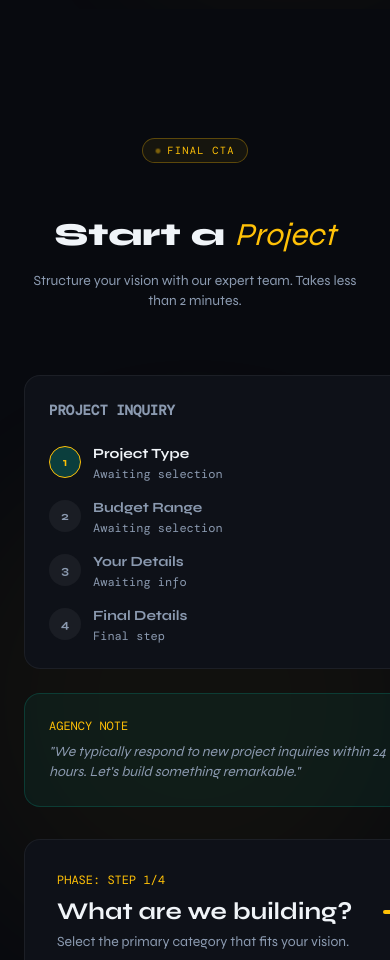
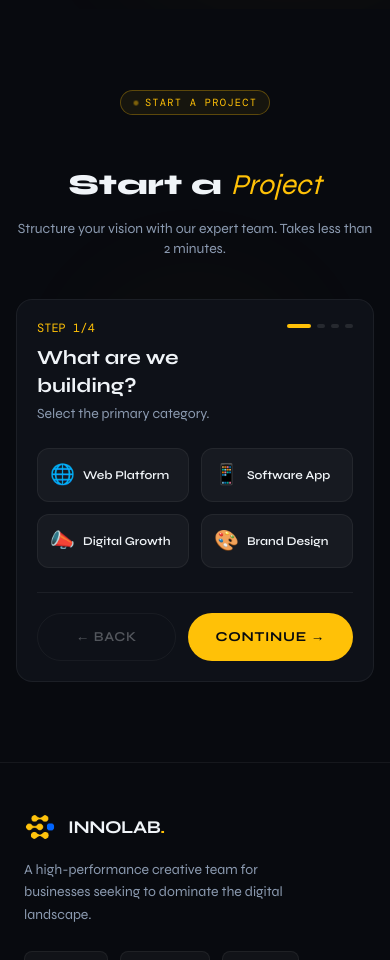
Before and after one commit to kyawMhtet/innolab-website, a Next.js app: page / in a window 390 px wide. Shown: the part 11040-12000 px from the top of the page. Built offline with nearby package versions, Linux system fonts and the light colour scheme; a web font is replaced by a local one.

Commit message:
fix contact responsive

```diff
--- a/src/components/Contact.tsx
+++ b/src/components/Contact.tsx
@@ -34,63 +34,40 @@ export default function Contact() {
     return () => observer.disconnect();
   }, []);
 
-  const handleSubmit = () => {
-    setSubmitted(true);
-  };
-
-  const stepTitles = {
-    1: "What are we building?",
-    2: "What is your budget?",
-    3: "Tell us about you.",
-    4: "Final details.",
-  };
-
-  const stepDesc = {
-    1: "Select the primary category that fits your vision.",
-    2: "Define the investment level for this project.",
-    3: "Help us get to know you better.",
-    4: "Anything else we should know?",
-  };
+  const stepTitles = { 1: "What are we building?", 2: "What is your budget?", 3: "Tell us about you.", 4: "Final details." };
+  const stepDesc = { 1: "Select the primary category.", 2: "Define the investment level.", 3: "Help us get to know you.", 4: "Anything else we should know?" };
 
   if (submitted) {
     return (
-      <section id="contact" className="py-32 relative flex items-center justify-center min-h-screen">
-        <div className="text-center animate-stagger">
+      <section id="contact" className="py-20 sm:py-32 relative flex items-center justify-center min-h-screen px-4">
+        <div className="text-center animate-stagger max-w-lg mx-auto">
           <div className="flex justify-center mb-8">
-            <div
-              className="w-24 h-24 rounded-full flex items-center justify-center"
-              style={{ background: "rgba(0,245,212,0.15)", border: "2px solid var(--cyan)" }}
-            >
-              <svg width="40" height="40" viewBox="0 0 24 24" fill="none" stroke="var(--cyan)" strokeWidth="2.5">
+            <div className="w-20 h-20 sm:w-24 sm:h-24 rounded-full flex items-center justify-center"
+              style={{ background: "rgba(255,193,7,0.15)", border: "2px solid var(--yellow)" }}>
+              <svg width="36" height="36" viewBox="0 0 24 24" fill="none" stroke="var(--yellow)" strokeWidth="2.5">
                 <path d="M20 6L9 17l-5-5" />
               </svg>
             </div>
           </div>
           <div className="badge mx-auto mb-6">Inquiry Received</div>
-          <h2
-            className="font-extrabold mb-4"
-            style={{ fontSize: "clamp(2rem, 6vw, 4.5rem)" }}
-          >
-            YOUR JOURNEY{" "}
-            <span style={{ color: "var(--cyan)" }}>STARTS NOW</span>
+          <h2 className="font-extrabold mb-4" style={{ fontSize: "clamp(1.8rem, 6vw, 4.5rem)" }}>
+            YOUR JOURNEY{" "}<span style={{ color: "var(--yellow)" }}>STARTS NOW</span>
           </h2>
-          <p className="mb-8 text-sm" style={{ color: "var(--text-secondary)" }}>
+          <p className="mb-8 text-sm px-2" style={{ color: "var(--text-secondary)" }}>
             Thank you for reaching out. Our team is already reviewing your details.
-            <br />
-            Expect a <strong style={{ color: "var(--text-primary)" }}>personal response</strong> within 24 hours.
+            <br />Expect a <strong style={{ color: "var(--text-primary)" }}>personal response</strong> within 24 hours.
           </p>
-          <div className="flex gap-4 justify-center flex-wrap">
-            <a href="#work" className="btn-primary">Explore Our Work →</a>
-            <button className="btn-outline" onClick={() => { setSubmitted(false); setStep(1); setSelectedType(""); setSelectedBudget(""); setForm({ name: "", email: "", company: "", message: "" }); }}>
+          <div className="flex flex-col sm:flex-row gap-3 justify-center items-center">
+            <a href="#work" className="btn-primary w-full sm:w-auto justify-center">Explore Our Work →</a>
+            <button className="btn-outline w-full sm:w-auto justify-center"
+              onClick={() => { setSubmitted(false); setStep(1); setSelectedType(""); setSelectedBudget(""); setForm({ name: "", email: "", company: "", message: "" }); }}>
               Back to Home
             </button>
           </div>
-          <div className="flex gap-8 justify-center mt-12">
+          <div className="flex flex-wrap gap-4 sm:gap-8 justify-center mt-10 sm:mt-12">
             {["Secure Intake", "Quick Response", "Elite Quality"].map((label) => (
               <div key={label} className="flex items-center gap-2 text-xs font-mono" style={{ color: "var(--text-secondary)" }}>
-                <svg width="12" height="12" viewBox="0 0 24 24" fill="none" stroke="var(--cyan)" strokeWidth="2">
-                  <path d="M20 6L9 17l-5-5" />
-                </svg>
+                <svg width="12" height="12" viewBox="0 0 24 24" fill="none" stroke="var(--yellow)" strokeWidth="2"><path d="M20 6L9 17l-5-5" /></svg>
                 {label}
               </div>
             ))}
@@ -101,36 +78,26 @@ export default function Contact() {
   }
 
   return (
-    <section id="contact" className="py-32 relative" ref={ref}>
-      <div
-        className="blob"
-        style={{ width: "500px", height: "500px", background: "var(--cyan)", top: "50%", left: "50%", transform: "translate(-50%,-50%)", opacity: 0.04 }}
-      />
+    <section id="contact" className="py-20 sm:py-32 relative px-4" ref={ref}>
+      <div className="blob" style={{ width: "50vw", height: "50vw", background: "var(--yellow)", top: "50%", left: "50%", transform: "translate(-50%,-50%)", opacity: 0.04 }} />
 
-      <div className="max-w-6xl mx-auto px-6 lg:px-12 relative z-10">
+      <div className="max-w-6xl mx-auto relative z-10">
         {/* Header */}
-        <div className="reveal text-center mb-16">
-          <span className="badge mb-6">Final CTA</span>
-          <h2
-            className="font-extrabold mt-6"
-            style={{ fontSize: "clamp(2rem, 5vw, 4rem)" }}
-          >
-            Start a{" "}
-            <span style={{ color: "var(--cyan)", fontStyle: "italic", fontWeight: 400 }}>Project</span>
+        <div className="reveal text-center mb-10 sm:mb-16">
+          <span className="badge mb-6">Start a Project</span>
+          <h2 className="font-extrabold mt-6" style={{ fontSize: "clamp(1.8rem, 5vw, 4rem)" }}>
+            Start a{" "}<span style={{ color: "var(--yellow)", fontStyle: "italic", fontWeight: 400 }}>Project</span>
           </h2>
           <p className="mt-3 text-sm" style={{ color: "var(--text-secondary)" }}>
             Structure your vision with our expert team. Takes less than 2 minutes.
           </p>
         </div>
 
-        <div className="reveal grid lg:grid-cols-3 gap-8">
-          {/* Sidebar */}
-          <div className="space-y-6">
-            {/* Progress steps */}
+        <div className="reveal grid grid-cols-1 lg:grid-cols-3 gap-6 sm:gap-8">
+          {/* Sidebar — hidden on mobile, shown on lg */}
+          <div className="hidden lg:block space-y-6">
             <div className="glow-card rounded-2xl p-6">
-              <h3 className="text-sm font-bold mb-6 font-mono" style={{ color: "var(--text-secondary)" }}>
-                PROJECT INQUIRY
-              </h3>
+              <h3 className="text-sm font-bold mb-6 font-mono" style={{ color: "var(--text-secondary)" }}>PROJECT INQUIRY</h3>
               <div className="space-y-4">
                 {[
                   { num: 1, label: "Project Type", val: selectedType || "Awaiting selection" },
@@ -142,17 +109,15 @@ export default function Contact() {
                     <div
                       className="w-8 h-8 rounded-full flex items-center justify-center text-xs font-bold flex-shrink-0 mt-0.5 transition-all duration-300"
                       style={{
-                        background: step > s.num ? "var(--cyan)" : step === s.num ? "rgba(0,245,212,0.2)" : "rgba(255,255,255,0.05)",
-                        color: step > s.num ? "#080c10" : step === s.num ? "var(--cyan)" : "var(--text-secondary)",
-                        border: step === s.num ? "1px solid var(--cyan)" : "1px solid transparent",
+                        background: step > s.num ? "var(--yellow)" : step === s.num ? "rgba(255,193,7,0.2)" : "rgba(255,255,255,0.05)",
+                        color: step > s.num ? "#080c10" : step === s.num ? "var(--yellow)" : "var(--text-secondary)",
+                        border: step === s.num ? "1px solid var(--yellow)" : "1px solid transparent",
                       }}
                     >
                       {step > s.num ? "✓" : s.num}
                     </div>
                     <div>
-                      <div className="text-sm font-bold" style={{ color: step >= s.num ? "var(--text-primary)" : "var(--text-secondary)" }}>
-                        {s.label}
-                      </div>
+                      <div className="text-sm font-bold" style={{ color: step >= s.num ? "var(--text-primary)" : "var(--text-secondary)" }}>{s.label}</div>
                       <div className="text-xs font-mono mt-0.5" style={{ color: "var(--text-secondary)" }}>
                         {step > s.num ? (s.num === 1 ? selectedType : s.num === 2 ? selectedBudget : s.num === 3 ? form.name : s.val) : s.val}
                       </div>
@@ -161,13 +126,8 @@ export default function Contact() {
                 ))}
               </div>
             </div>
-
-            {/* Agency note */}
-            <div
-              className="rounded-2xl p-6"
-              style={{ background: "rgba(0,245,212,0.05)", border: "1px solid rgba(0,245,212,0.15)" }}
-            >
-              <div className="text-xs font-mono mb-2" style={{ color: "var(--cyan)" }}>AGENCY NOTE</div>
+            <div className="rounded-2xl p-6" style={{ background: "rgba(255,193,7,0.05)", border: "1px solid rgba(255,193,7,0.15)" }}>
+              <div className="text-xs font-mono mb-2" style={{ color: "var(--yellow)" }}>AGENCY NOTE</div>
               <p className="text-sm italic" style={{ color: "var(--text-secondary)" }}>
                 "We typically respond to new project inquiries within 24 business hours. Let's build something remarkable."
               </p>
@@ -176,194 +136,117 @@ export default function Contact() {
 
           {/* Main form panel */}
           <div className="lg:col-span-2">
-            <div className="glow-card rounded-2xl p-8 min-h-96">
-              <div className="flex items-center justify-between mb-8">
+            <div className="glow-card rounded-2xl p-5 sm:p-8">
+              {/* Step header */}
+              <div className="flex items-start justify-between mb-6 sm:mb-8 gap-4">
                 <div>
-                  <div className="text-xs font-mono mb-2" style={{ color: "var(--cyan)" }}>
-                    PHASE: STEP {step}/4
-                  </div>
-                  <h3 className="text-2xl font-bold">{stepTitles[step]}</h3>
-                  <p className="text-sm mt-1" style={{ color: "var(--text-secondary)" }}>
-                    {stepDesc[step]}
-                  </p>
+                  <div className="text-xs font-mono mb-2" style={{ color: "var(--yellow)" }}>STEP {step}/4</div>
+                  <h3 className="text-xl sm:text-2xl font-bold">{stepTitles[step]}</h3>
+                  <p className="text-sm mt-1" style={{ color: "var(--text-secondary)" }}>{stepDesc[step]}</p>
                 </div>
-                {/* Step indicator */}
-                <div className="flex gap-1.5">
+                <div className="flex gap-1.5 flex-shrink-0 mt-1">
                   {[1, 2, 3, 4].map((s) => (
-                    <div
-                      key={s}
-                      className="h-1 rounded-full transition-all duration-300"
-                      style={{
-                        width: s === step ? "24px" : "8px",
-                        background: s <= step ? "var(--cyan)" : "rgba(255,255,255,0.1)",
-                      }}
-                    />
+                    <div key={s} className="h-1 rounded-full transition-all duration-300"
+                      style={{ width: s === step ? "24px" : "8px", background: s <= step ? "var(--yellow)" : "rgba(255,255,255,0.1)" }} />
                   ))}
                 </div>
               </div>
 
-              {/* Step 1 — Project type */}
+              {/* Step 1 */}
               {step === 1 && (
                 <div className="grid grid-cols-2 gap-3">
                   {projectTypes.map((pt) => (
-                    <button
-                      key={pt.label}
-                      onClick={() => setSelectedType(pt.label)}
-                      className="rounded-xl p-4 text-left transition-all duration-200 flex items-center gap-3 font-medium"
+                    <button key={pt.label} onClick={() => setSelectedType(pt.label)}
+                      className="rounded-xl p-3 sm:p-4 text-left transition-all duration-200 flex items-center gap-2 sm:gap-3"
                       style={{
-                        background: selectedType === pt.label ? "var(--cyan)" : "rgba(255,255,255,0.04)",
+                        background: selectedType === pt.label ? "var(--yellow)" : "rgba(255,255,255,0.04)",
                         color: selectedType === pt.label ? "#080c10" : "var(--text-primary)",
-                        border: selectedType === pt.label ? "1px solid var(--cyan)" : "1px solid var(--border)",
-                      }}
-                    >
-                      <span className="text-2xl">{pt.icon}</span>
-                      <span className="text-sm font-semibold">{pt.label}</span>
+                        border: selectedType === pt.label ? "1px solid var(--yellow)" : "1px solid var(--border)",
+                      }}>
+                      <span className="text-xl sm:text-2xl">{pt.icon}</span>
+                      <span className="text-xs sm:text-sm font-semibold">{pt.label}</span>
                     </button>
                   ))}
                 </div>
               )}
 
-              {/* Step 2 — Budget */}
+              {/* Step 2 */}
               {step === 2 && (
                 <div className="space-y-3">
                   {budgets.map((b) => (
-                    <button
-                      key={b.tier}
-                      onClick={() => setSelectedBudget(b.range)}
-                      className="w-full rounded-xl p-4 text-left transition-all duration-200 flex items-center justify-between"
+                    <button key={b.tier} onClick={() => setSelectedBudget(b.range)}
+                      className="w-full rounded-xl p-3 sm:p-4 text-left transition-all duration-200 flex items-center justify-between"
                       style={{
-                        background: selectedBudget === b.range ? "rgba(0,245,212,0.1)" : "rgba(255,255,255,0.03)",
-                        color: selectedBudget === b.range ? "var(--cyan)" : "var(--text-primary)",
-                        border: selectedBudget === b.range ? "1px solid var(--cyan)" : "1px solid var(--border)",
-                      }}
-                    >
+                        background: selectedBudget === b.range ? "rgba(255,193,7,0.1)" : "rgba(255,255,255,0.03)",
+                        color: selectedBudget === b.range ? "var(--yellow)" : "var(--text-primary)",
+                        border: selectedBudget === b.range ? "1px solid var(--yellow)" : "1px solid var(--border)",
+                      }}>
                       <span className="text-xs font-mono" style={{ color: "var(--text-secondary)" }}>{b.tier}</span>
-                      <span className="font-bold">{b.range}</span>
+                      <span className="font-bold text-sm sm:text-base">{b.range}</span>
                     </button>
                   ))}
-                  <div
-                    className="rounded-xl p-4 mt-4"
-                    style={{ background: "rgba(255,255,255,0.03)", border: "1px solid var(--border)" }}
-                  >
-                    <p className="text-xs" style={{ color: "var(--text-secondary)" }}>
-                      <span style={{ color: "var(--cyan)" }}>✓ </span>
-                      Transparency in budget allows us to prioritize features that drive the highest ROI for your brand from day one.
-                    </p>
+                </div>
+              )}
+
+              {/* Step 3 */}
+              {step === 3 && (
+                <div className="space-y-4">
+                  <div className="grid grid-cols-1 sm:grid-cols-2 gap-4">
+                    <div>
+                      <label className="text-xs font-mono mb-2 block" style={{ color: "var(--text-secondary)" }}>Your Name *</label>
+                      <input className="input-field" placeholder="John Smith" value={form.name} onChange={(e) => setForm({ ...form, name: e.target.value })} />
+                    </div>
+                    <div>
+                      <label className="text-xs font-mono mb-2 block" style={{ color: "var(--text-secondary)" }}>Email Address *</label>
+                      <input className="input-field" placeholder="john@company.com" value={form.email} onChange={(e) => setForm({ ...form, email: e.target.value })} />
+                    </div>
+                  </div>
+                  <div>
+                    <label className="text-xs font-mono mb-2 block" style={{ color: "var(--text-secondary)" }}>Company / Business Name</label>
+                    <input className="input-field" placeholder="Acme Corp" value={form.company} onChange={(e) => setForm({ ...form, company: e.target.value })} />
+                  </div>
+                  <div>
+                    <label className="text-xs font-mono mb-2 block" style={{ color: "var(--text-secondary)" }}>Phone / WhatsApp (optional)</label>
+                    <input className="input-field" placeholder="+1 234 567 8900" />
                   </div>
                 </div>
               )}
 
-              {/* Step 3 — Contact details */}
-              {step === 3 && (
-                <div className="space-y-4">
-                  <div className="grid grid-cols-2 gap-4">
-                    <div>
-                      <label className="text-xs font-mono mb-2 block" style={{ color: "var(--text-secondary)" }}>
-                        Your Name *
-                      </label>
-                      <input
-                        className="input-field"
-                        placeholder="John Smith"
-                        value={form.name}
-                        onChange={(e) => setForm({ ...form, name: e.target.value })}
-                      />
-                    </div>
-                    <div>
-                      <label className="text-xs font-mono mb-2 block" style={{ color: "var(--text-secondary)" }}>
-                        Email Address *
-                      </label>
-                      <input
-                        className="input-field"
-                        placeholder="john@company.com"
-                        value={form.email}
-                        onChange={(e) => setForm({ ...form, email: e.target.value })}
-                      />
-                    </div>
-                  </div>
-                  <div>
-                    <label className="text-xs font-mono mb-2 block" style={{ color: "var(--text-secondary)" }}>
-                      Company / Business Name
-                    </label>
-                    <input
-                      className="input-field"
-                      placeholder="Acme Corp"
-                      value={form.company}
-                      onChange={(e) => setForm({ ...form, company: e.target.value })}
-                    />
-                  </div>
-                  <div>
-                    <label className="text-xs font-mono mb-2 block" style={{ color: "var(--text-secondary)" }}>
-                      Phone / WhatsApp (optional)
-                    </label>
-                    <input
-                      className="input-field"
-                      placeholder="+1 234 567 8900"
-                    />
-                  </div>
-                </div>
-              )}
-
-              {/* Step 4 — Message */}
+              {/* Step 4 */}
               {step === 4 && (
                 <div className="space-y-4">
                   <div>
-                    <label className="text-xs font-mono mb-2 block" style={{ color: "var(--text-secondary)" }}>
-                      Describe Your Project *
-                    </label>
-                    <textarea
-                      className="input-field"
-                      placeholder="Tell us about your business, what you're looking to build, your goals, and any specific requirements..."
-                      value={form.message}
-                      onChange={(e) => setForm({ ...form, message: e.target.value })}
-                    />
+                    <label className="text-xs font-mono mb-2 block" style={{ color: "var(--text-secondary)" }}>Describe Your Project *</label>
+                    <textarea className="input-field" placeholder="Tell us about your business, what you're looking to build, your goals..." value={form.message} onChange={(e) => setForm({ ...form, message: e.target.value })} />
                   </div>
                   <div>
-                    <label className="text-xs font-mono mb-2 block" style={{ color: "var(--text-secondary)" }}>
-                      Preferred Start Date (optional)
-                    </label>
-                    <input
-                      className="input-field"
-                      placeholder="ASAP / Next Month / Q2 2025"
-                    />
+                    <label className="text-xs font-mono mb-2 block" style={{ color: "var(--text-secondary)" }}>Preferred Start Date (optional)</label>
+                    <input className="input-field" placeholder="ASAP / Next Month / Q2 2025" />
                   </div>
                 </div>
               )}
 
               {/* Navigation */}
-              <div className="flex items-center justify-between mt-8 pt-6" style={{ borderTop: "1px solid var(--border)" }}>
-                <button
-                  className="btn-outline text-sm"
+              <div className="flex items-center justify-between mt-6 sm:mt-8 pt-5 sm:pt-6 gap-3" style={{ borderTop: "1px solid var(--border)" }}>
+                <button className="btn-outline text-sm"
                   onClick={() => step > 1 && setStep((step - 1) as Step)}
-                  style={{ opacity: step === 1 ? 0.3 : 1, pointerEvents: step === 1 ? "none" : "auto" }}
-                >
+                  style={{ opacity: step === 1 ? 0.3 : 1, pointerEvents: step === 1 ? "none" : "auto" }}>
                   ← Back
                 </button>
-
                 {step < 4 ? (
-                  <button
-                    className="btn-primary"
+                  <button className="btn-primary text-sm"
                     onClick={() => {
                       if (step === 1 && !selectedType) return;
                       if (step === 2 && !selectedBudget) return;
                       setStep((step + 1) as Step);
-                    }}
-                  >
-                    {step === 1 ? "Continue to Budget" : step === 2 ? "Continue to Contact" : "Continue to Details"}
-                    <svg width="16" height="16" viewBox="0 0 24 24" fill="none" stroke="currentColor" strokeWidth="2.5">
-                      <path d="M5 12h14M12 5l7 7-7 7" />
-                    </svg>
+                    }}>
+                    {step === 1 ? "Continue →" : step === 2 ? "Next: Contact →" : "Next: Details →"}
                   </button>
                 ) : (
-                  <button
-                    className="btn-primary"
-                    onClick={handleSubmit}
+                  <button className="btn-primary text-sm" onClick={() => setSubmitted(true)}
                     disabled={!form.name || !form.email || !form.message}
-                    style={{ opacity: !form.name || !form.email || !form.message ? 0.5 : 1 }}
-                  >
-                    Submit Inquiry
-                    <svg width="16" height="16" viewBox="0 0 24 24" fill="none" stroke="currentColor" strokeWidth="2.5">
-                      <path d="M5 12h14M12 5l7 7-7 7" />
-                    </svg>
+                    style={{ opacity: !form.name || !form.email || !form.message ? 0.5 : 1 }}>
+                    Submit Inquiry →
                   </button>
                 )}
               </div>
```
